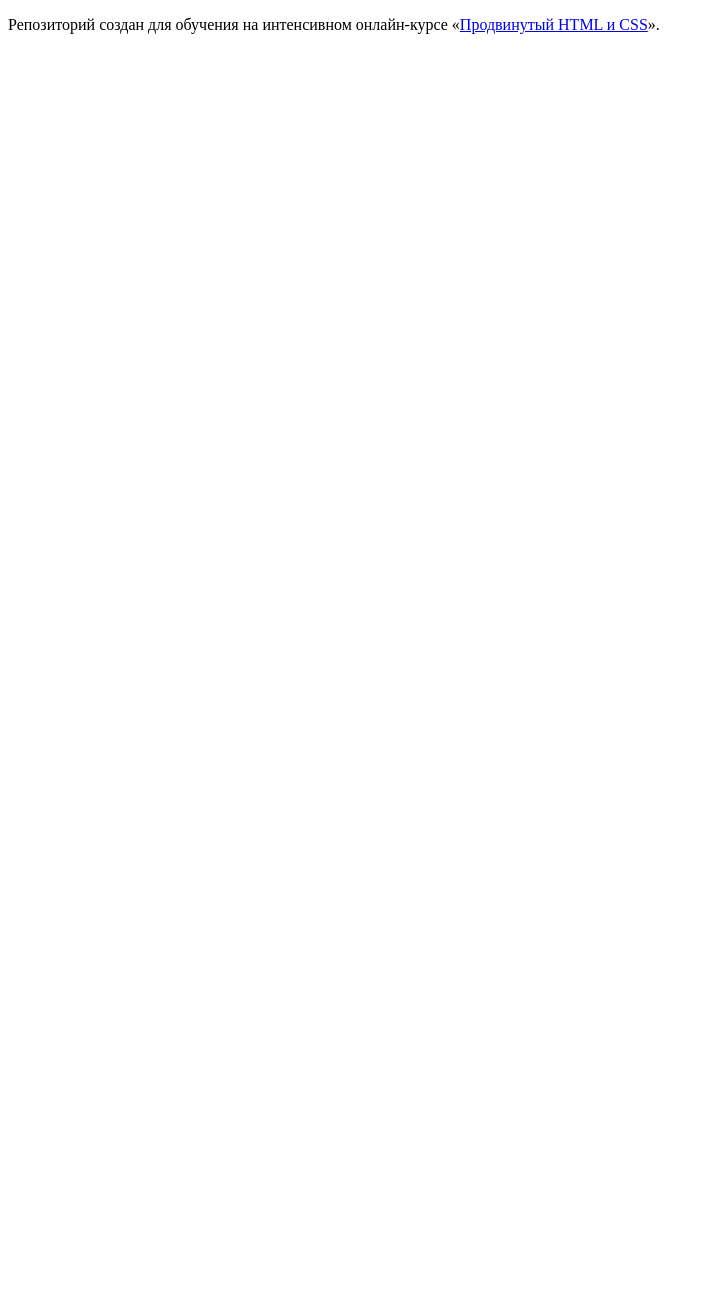
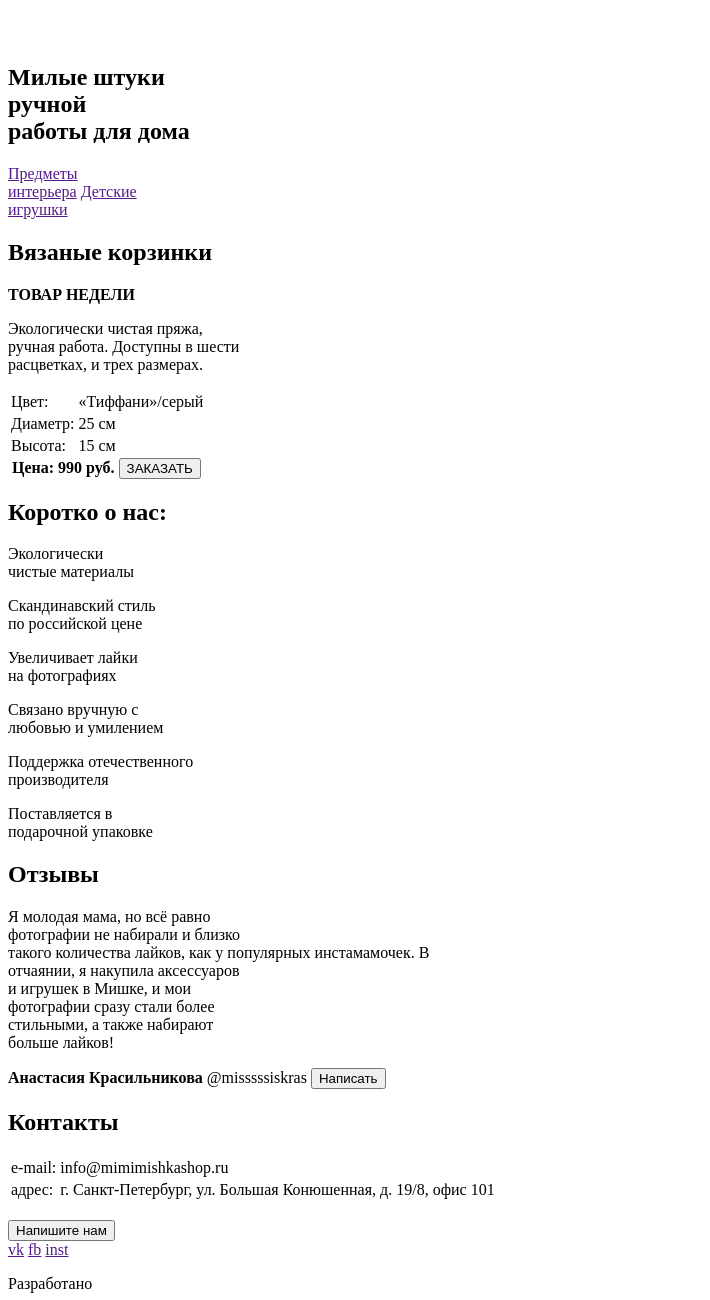
Before and after one commit to DenisDeon/225051-mishka, a website: page index.html in a window 1280 px wide. Shown: the whole page, without its empty margins (0-710 px from the left). Before the commit the page ends 800 px from the top, so only its background shows below. Drawn offline with Linux system fonts and the light colour scheme.

Commit message:
Разметка по БЭМу

```diff
--- a/index.html
+++ b/index.html
@@ -1,12 +1,166 @@
 <!DOCTYPE html>
 <html lang="ru">
-  <head>
-    <meta charset="utf-8">
-    <title>HTML Academy: Мишка</title>
-  </head>
-  <body>
 
-    <p>Репозиторий создан для обучения на интенсивном онлайн‑курсе «<a href="https://htmlacademy.ru/intensive/adaptive">Продвинутый HTML и CSS</a>».</p>
+<head>
+  <title>HTML Academy: Мишка</title>
+  <meta charset="UTF-8">
+  <meta name="viewport" content="width=device-width, initial-scale=1.0">
+  <meta http-equiv="X-UA-Compatible" content="ie=edge">
+</head>
 
-  </body>
+<body>
+
+  <header>
+
+    <div class="main-header">
+
+      <a class="main-header__logo" href="index.html">
+
+        <img src="" alt="">
+
+      </a>
+
+    </div>
+
+  </header>
+
+  <main class="main-page-one">
+
+    <div class="container">
+
+      <div class="title">
+
+        <img src="#" alt="">
+        <h2>Милые штуки<br> ручной<br> работы для дома</h2>
+
+      </div>
+
+      <div class="features-main">
+
+        <a href="">Предметы<br> интерьера</a>
+        <a href="">Детские<br>игрушки</a>
+
+      </div>
+
+      <div class="benefits">
+
+        <h2>Вязаные корзинки</h2>
+        <b>ТОВАР НЕДЕЛИ</b>
+        <p>Экологически чистая пряжа,
+          <br> ручная работа. Доступны в шести
+          <br> расцветках, и трех размерах.</p>
+
+        <table class="benefits__table">
+          <tr>
+            <td>Цвет:</td>
+            <td>«Тиффани»/серый</td>
+          </tr>
+
+          <tr>
+            <td>Диаметр:</td>
+            <td>25 см</td>
+          </tr>
+
+          <tr>
+            <td>Высота:</td>
+            <td>15 см</td>
+          </tr>
+        </table>
+
+        <img src="#" alt="">
+
+        <b>Цена: 990 руб.</b>
+
+        <button type="button">ЗАКАЗАТЬ</button>
+
+      </div>
+
+      <div class="about-us">
+
+        <h2>Коротко о нас:</h2>
+
+        <p>Экологически
+          <br>чистые материалы</p>
+        <p>Скандинавский стиль
+          <br>по российской цене</p>
+        <p>Увеличивает лайки
+          <br>на фотографиях</p>
+        <p>Связано вручную с
+          <br>любовью и умилением</p>
+        <p>Поддержка отечественного
+          <br> производителя</p>
+        <p>Поставляется в
+          <br>подарочной упаковке</p>
+
+      </div>
+
+      <div class="reviews">
+
+        <h2>Отзывы</h2>
+
+        <p>Я молодая мама, но всё равно
+          <br> фотографии не набирали и близко
+          <br> такого количества лайков, как у популярных инстамамочек. В
+          <br> отчаянии, я накупила аксессуаров
+          <br> и игрушек в Мишке, и мои
+          <br> фотографии сразу стали более
+          <br> стильными, а также набирают
+          <br> больше лайков!</p>
+
+        <b>Анастасия Красильникова</b>
+
+        <span>@misssssiskras</span>
+
+        <button type="button">Написать</button>
+
+      </div>
+
+      <div class="contacts">
+
+        <h2>Контакты</h2>
+
+        <table>
+
+          <tr>
+            <td>e-mail:</td>
+            <td>info@mimimishkashop.ru</td>
+          </tr>
+
+          <tr>
+            <td>адрес:</td>
+            <td>г. Санкт-Петербург, ул. Большая Конюшенная, д. 19/8, офис 101</td>
+          </tr>
+
+        </table>
+
+        <div class="contacts__maps">
+
+          <img src="#" alt="">
+
+        </div>
+
+        <button type="button">Напишите нам</button>
+
+      </div>
+
+    </div>
+
+  </main>
+
+  <footer>
+
+    <div class="socials">
+      <a class="social-vk social-btn" href="">vk</a>
+      <a class="social-fb social-btn" href="">fb</a>
+      <a class="social-inst social-btn" href="">inst</a>
+    </div>
+
+    <div class="more">
+      <p>Разработано</p>
+    </div>
+
+  </footer>
+
+</body>
+
 </html>
```
Also changed, not shown: catalog.html (+1 -1 lines).
